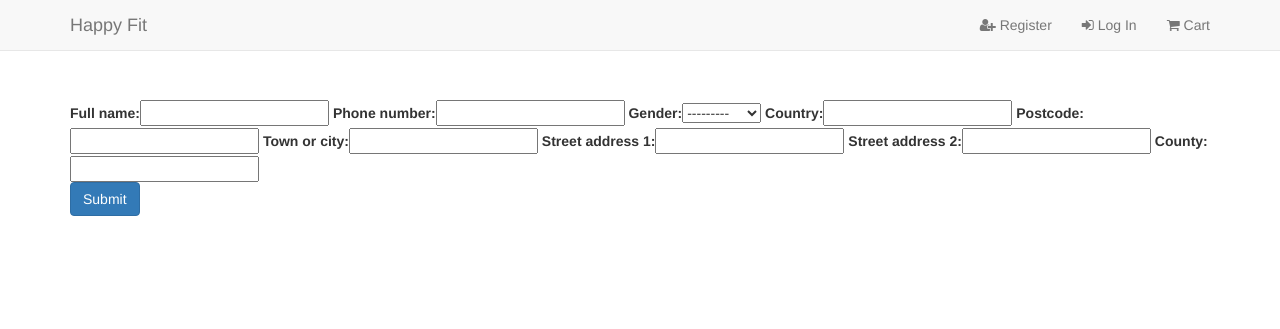
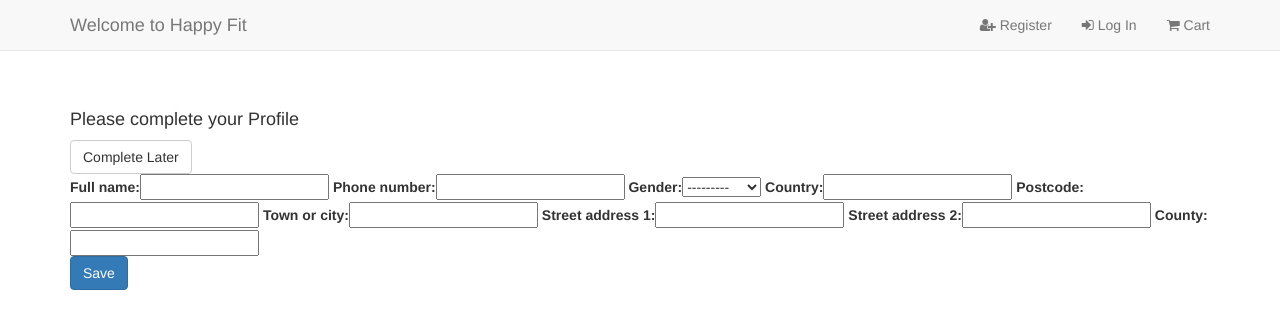
Before and after one commit to ringhio79/happyfit_ecommerce, a Django app: page /accounts/profile_form/ in a window 1280 px wide. Shown: the top 329 px of the page. Run offline with Django 3.2, Linux system fonts and the light colour scheme; some libraries are stand-ins or nearby versions.

Commit message:
Acc/Prof working, pending login for profile

```diff
--- a/accounts/templates/accounts/profile_form.html
+++ b/accounts/templates/accounts/profile_form.html
@@ -2,6 +2,10 @@
 {% load bootstrap_tags %}
 
 {% block content %}
+
+<h4>Please complete your Profile</h4>
+<a href="{% url 'events_list' %}" class="btn btn-default">Complete Later</a>
+
 
 <form method="POST" enctype="multipart/form-data">
 
@@ -9,7 +13,7 @@
 
         {{ profile_form | as_bootstrap }}
 
-        <p><input class="btn btn-primary" type="submit"/></p>
+        <p><input class="btn btn-primary" type="submit" value="Save"/></p>
 
     </form>
 
--- a/accounts/templates/accounts/user_profile.html
+++ b/accounts/templates/accounts/user_profile.html
@@ -9,7 +9,7 @@
 
                 <p>{{request.user.profile.gender}}</p>
                 <p>{{ request.user.profile.country }}</p>
-                <a href="#" class="btn btn-default">Edit Profile</a>
+                <a href="{% url 'edit_profile' user.profile.id %}" class="btn btn-default">Edit Profile</a>
 
         {% else %}
                 <p>Your profile is not yet complete, please click on the link below to complete your profile </p>
--- a/accounts/views.py
+++ b/accounts/views.py
@@ -41,3 +41,19 @@ def add_profile(request):
 
 def user_profile(request):
     return render(request, "accounts/user_profile.html")
+
+def edit_profile(request, id):
+    profile = get_object_or_404(Profile, pk=id)
+
+    if request.method == "POST":
+
+        profile_form = ProfileForm(request.POST, request.FILES, instance=profile)
+        if profile_form.is_valid():
+            profile_form.save()
+            return redirect("user_profile")
+        else:
+            return render(request, "accounts/profile_form.html", {"profile_form": profile_form})
+
+    else:
+        profile_form = ProfileForm(instance=profile)
+        return render(request, "accounts/profile_form.html", {"profile_form": profile_form})
--- a/happyfit/urls.py
+++ b/happyfit/urls.py
@@ -18,7 +18,7 @@ from django.urls import path
 from events.views import events_list, event_details
 from django.urls import path, reverse_lazy
 from django.contrib.auth.views import login, logout, password_reset, password_reset_done, password_reset_confirm, password_reset_complete
-from accounts.views import register, add_profile, user_profile
+from accounts.views import register, add_profile, user_profile, edit_profile
 from django.conf.urls import url
 
 urlpatterns = [
@@ -38,6 +38,7 @@ urlpatterns = [
         {'post_reset_redirect': reverse_lazy('password_reset_complete'), 'template_name': 'accounts/password_reset_confirm.html'}, name='password_reset_confirm'),
     path('accounts/password-reset/complete/', password_reset_complete, {'template_name': 'accounts/password_reset_complete.html'}, name='password_reset_complete'),
     path('accounts/profile_form/', add_profile, name='add_profile'),
-    path('accounts/profile/', user_profile, name='user_profile')
+    path('accounts/profile/', user_profile, name='user_profile'),
+    path('accounts/edit_profile/<int:id>', edit_profile, name='edit_profile')
 
 ]
--- a/templates/base.html
+++ b/templates/base.html
@@ -26,7 +26,7 @@
           <span class="icon-bar"></span>
           <span class="icon-bar"></span>
         </button>
-        <a class="navbar-brand" href="/">Happy Fit {{ user.get_username }}</a>
+        <a class="navbar-brand" href="/">Welcome to Happy Fit {{ user.get_username }}</a>
       </div>
 
       <div id="navbar" class="navbar-collapse collapse">
```
